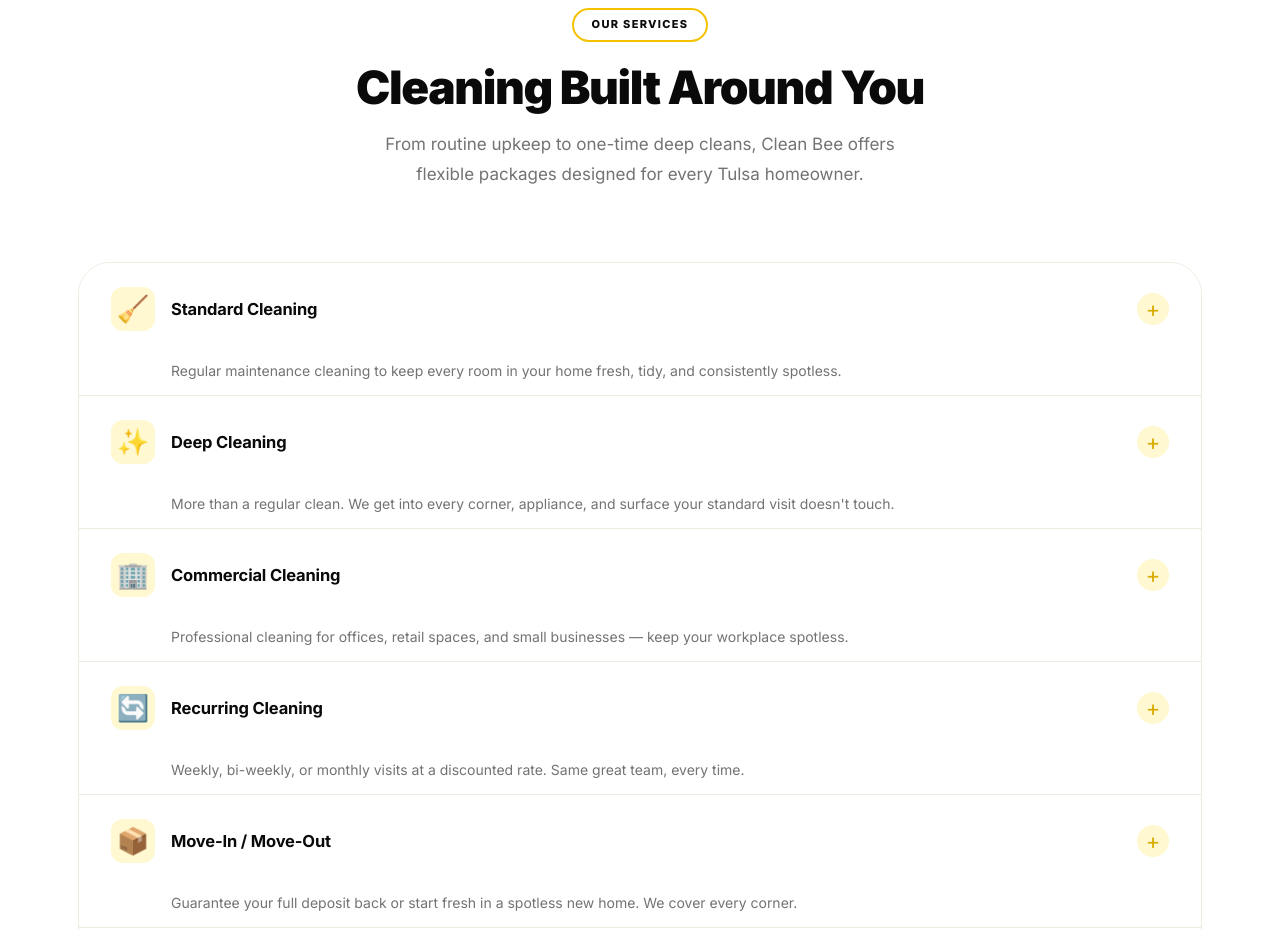
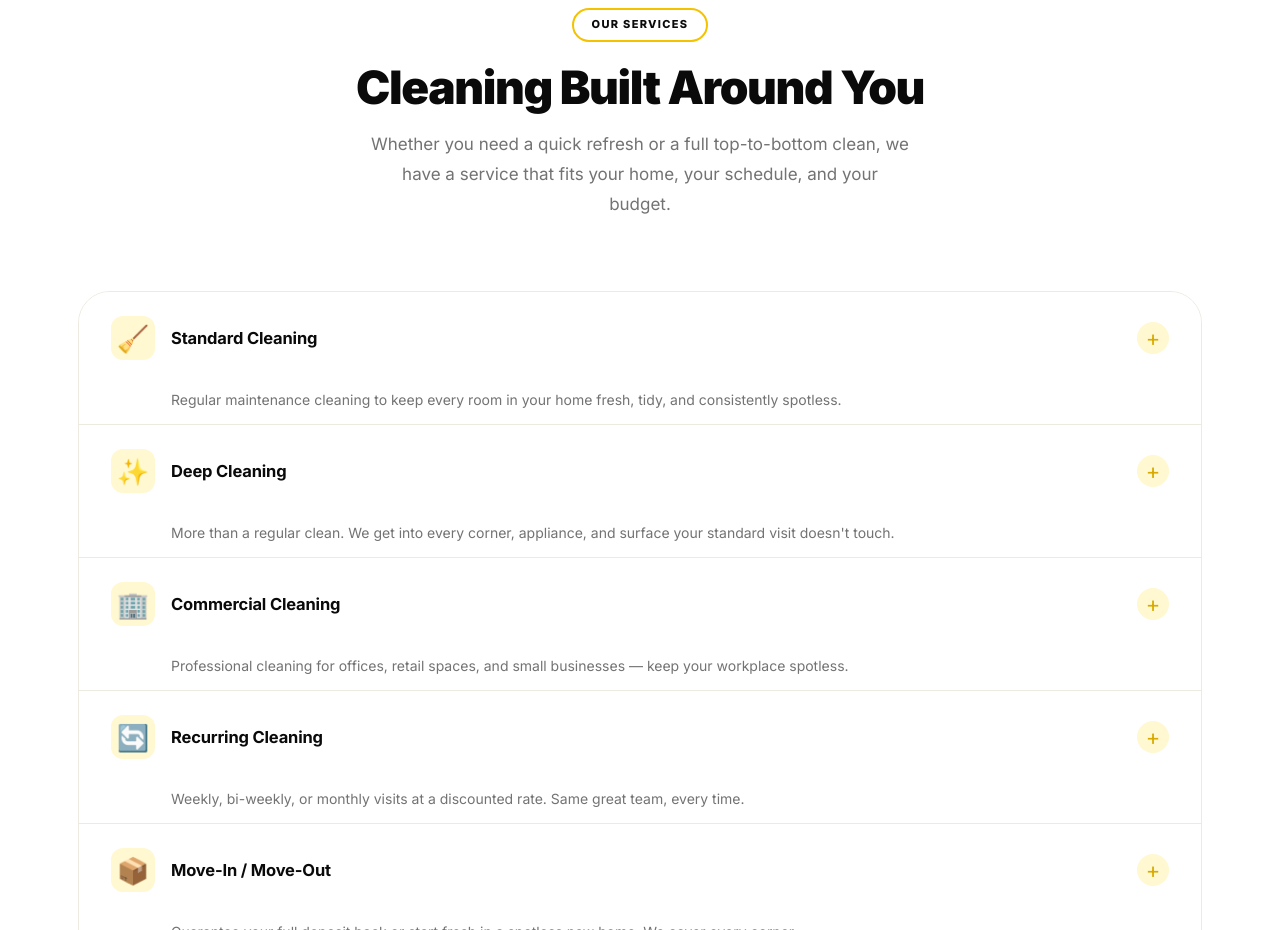
Before and after one commit to alekwayne3-crypto/personal_site, a React (Vite) app in the folder client/: page / in a window 1280 px wide. Shown: the part 900-1830 px from the top of the page. Built offline with nearby package versions, Linux system fonts and the light colour scheme.

Commit message:
Update Our Services section body text

```diff
--- a/client/src/components/Services.jsx
+++ b/client/src/components/Services.jsx
@@ -51,8 +51,7 @@ export default function Services() {
           <span className="pill pill-white-yellow">Our Services</span>
           <h2 className="h2 h2-dark">Cleaning Built Around You</h2>
           <p className="lead lead-muted">
-            From routine upkeep to one-time deep cleans, Clean Bee offers flexible
-            packages designed for every Tulsa homeowner.
+            Whether you need a quick refresh or a full top-to-bottom clean, we have a service that fits your home, your schedule, and your budget.
           </p>
         </div>
 
```
